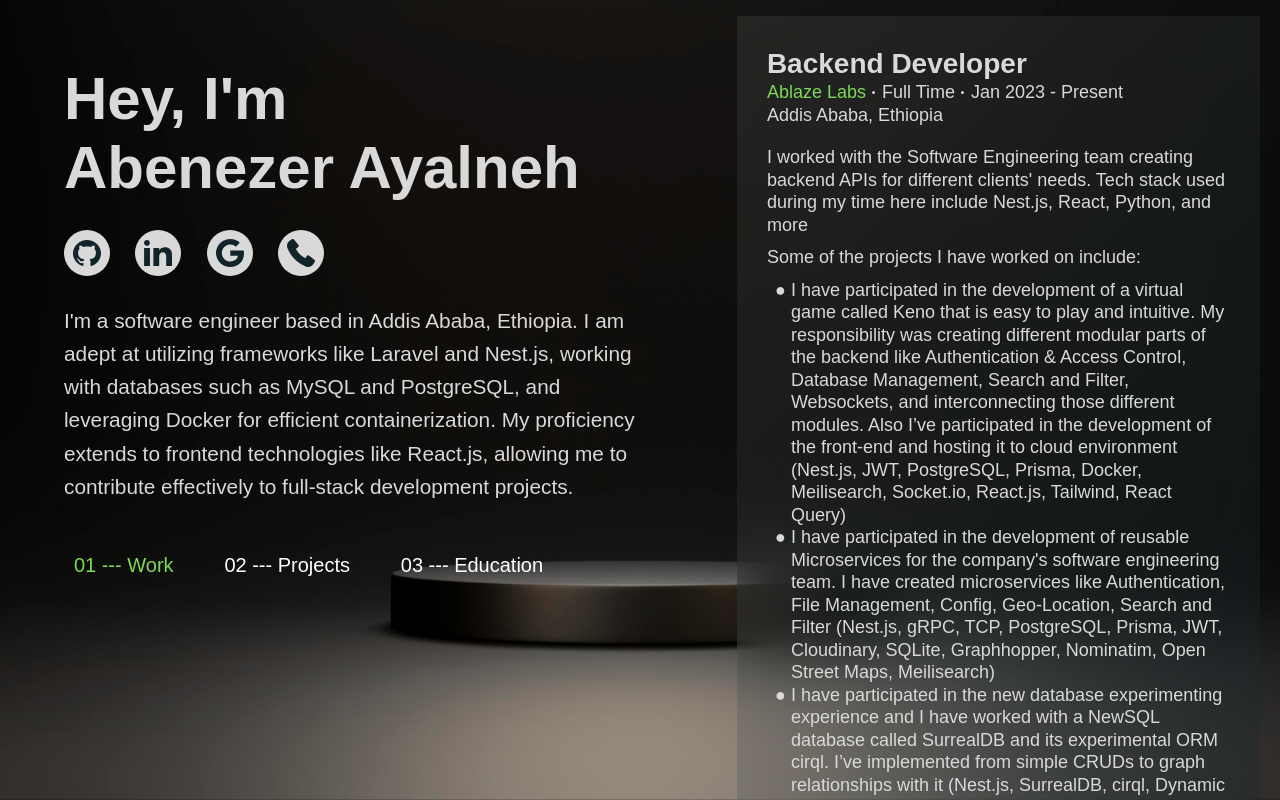
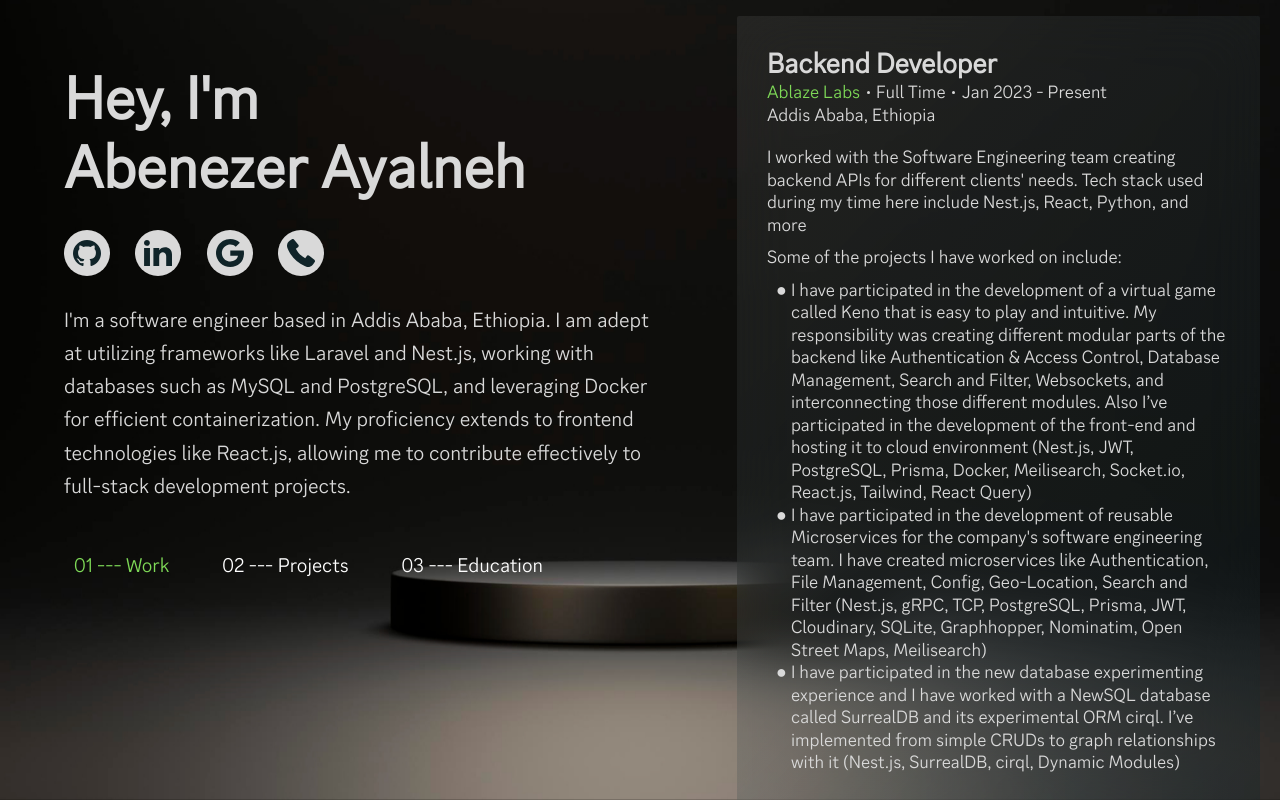
Before and after one commit to abenezer-ayalneh/portfolio-2.0, a React (Vite) app: page / in a window 1280 px wide. Built offline with nearby package versions, Linux system fonts and the light colour scheme.

Commit message:
feat: change font to gg-sans

```diff
--- a/src/index.css
+++ b/src/index.css
@@ -71,11 +71,16 @@ button:focus-visible {
 @tailwind components;
 @tailwind utilities;
 
+@font-face {
+  font-family: 'gg-sans';
+  src: url('./src/assets/fonts/gg-sans/gg-sans-regular.ttf') format('truetype')
+}
+
 *{
   margin: 0;
   padding: 0;
   box-sizing: border-box;
-  font-family: Arial, Helvetica, sans-serif;
+  font-family: 'gg-sans', Arial, Helvetica, sans-serif;;
 }
 
 body{
```
Also changed, not shown: src/assets/fonts/gg-sans/gg-sans-regular.ttf (added).
